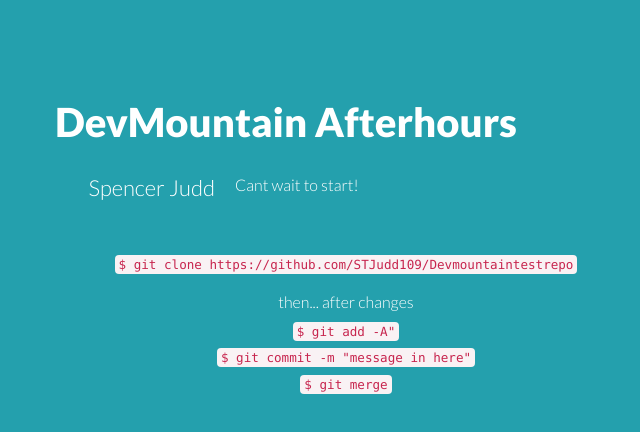
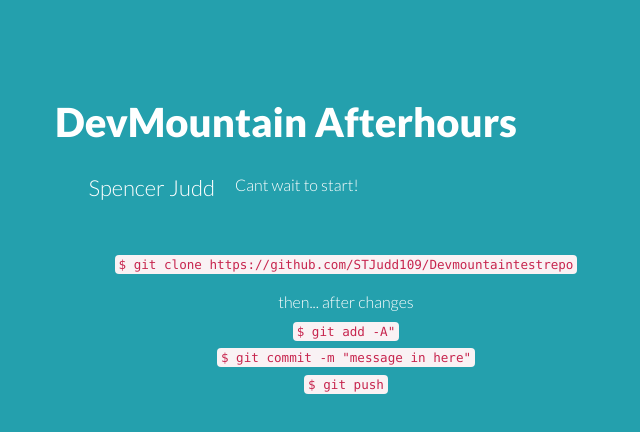
Before and after one commit to STJudd109/Devmountaintestrepo, a plain HTML site: page index.html in a window 1280 px wide. Shown: the full height of the page, 294-934 px from the left. Drawn offline with nearby package versions, Linux system fonts and the light colour scheme.

Commit message:
fix code

```diff
--- a/index.html
+++ b/index.html
@@ -38,7 +38,7 @@
 	<code>$ git commit -m "message in here"</code>
 </p>
 <p class="text-center">
-	<code>$ git merge</code>
+	<code>$ git push</code>
 </p>
 </body>
 </html>
```
